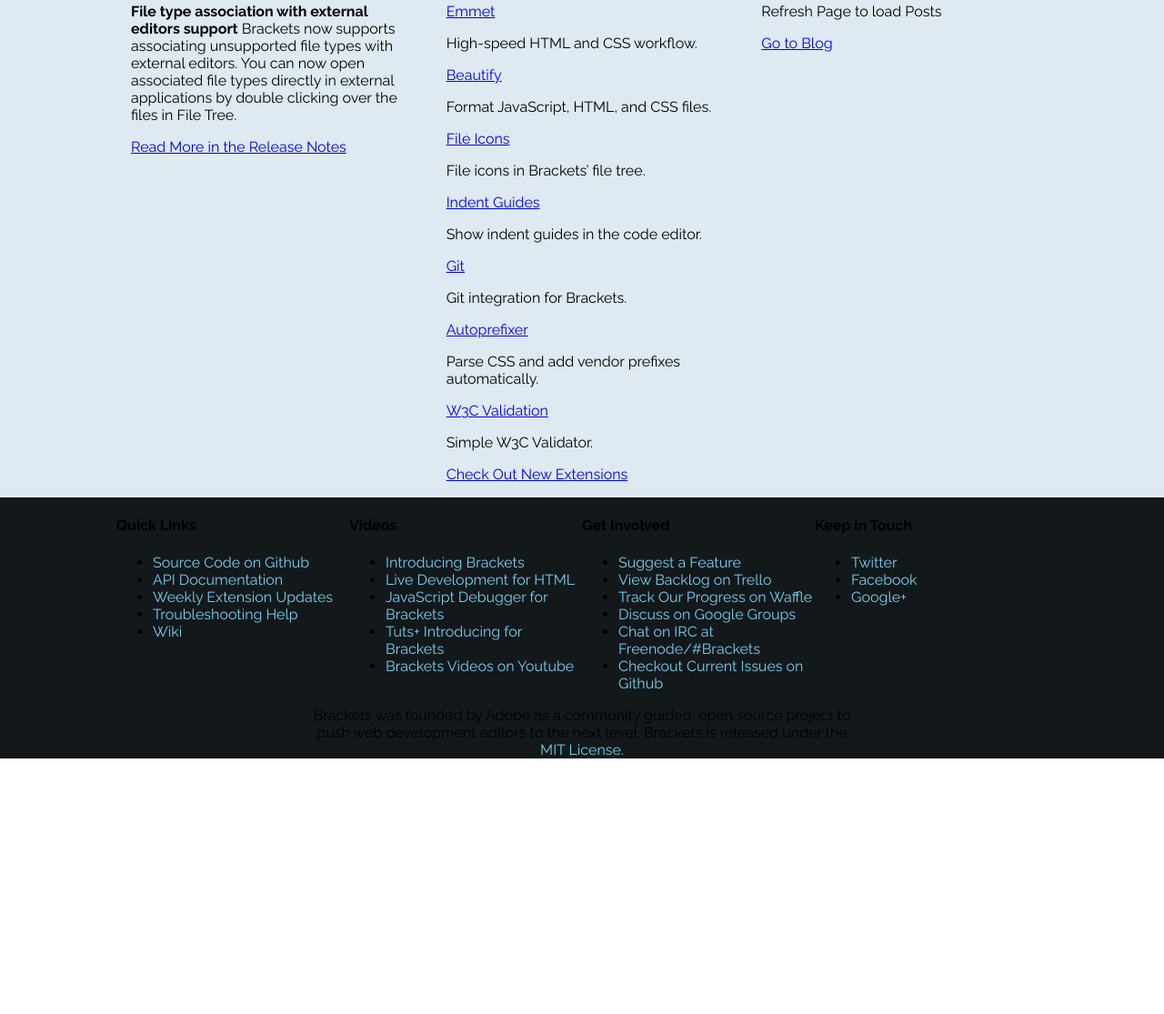
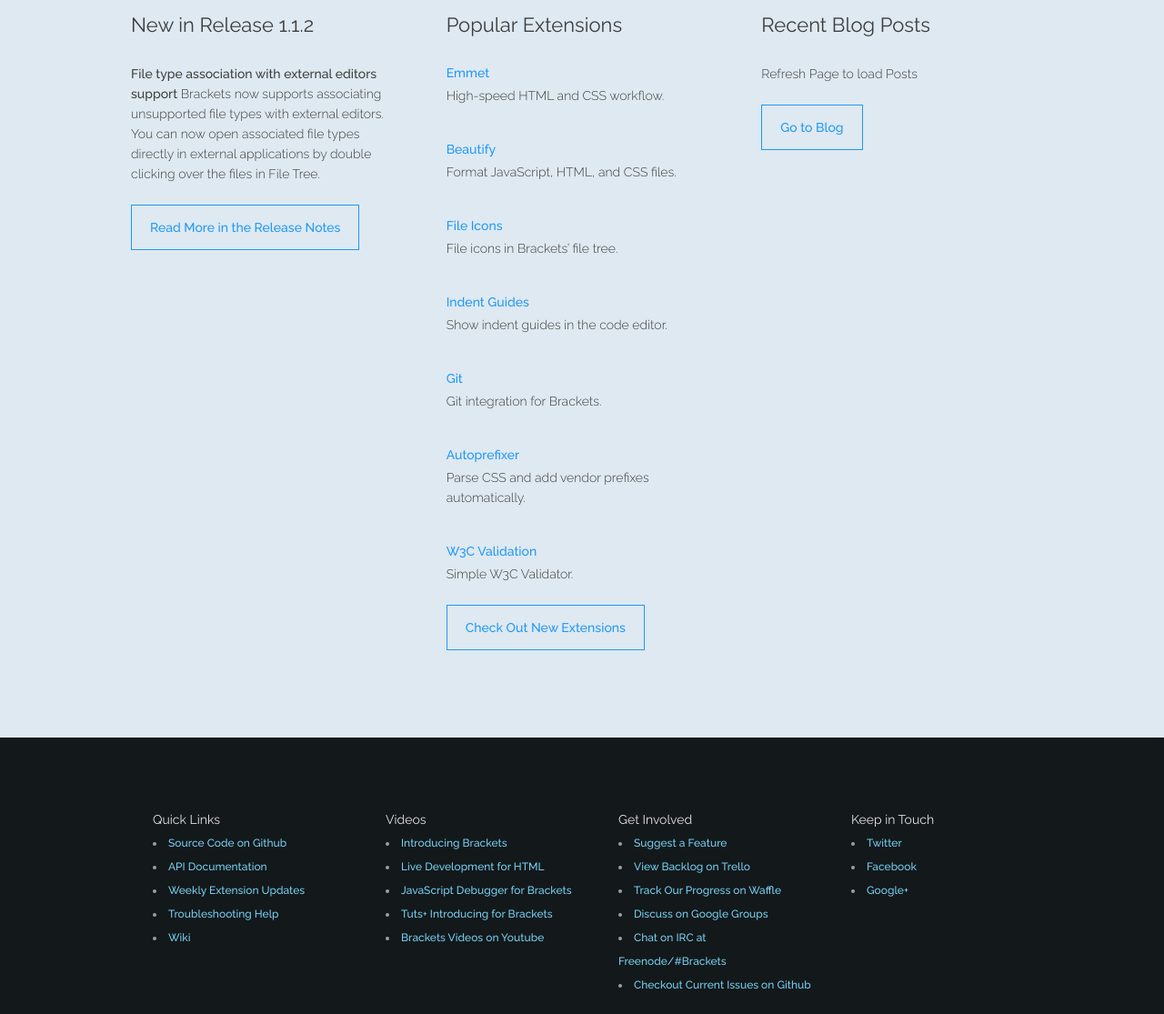
Before and after one commit to CarMrazomor/mrazomor, a plain HTML site: page index.html in a window 1280 px wide. Shown: the part 1629-2744 px from the top of the page at 91% size. Before the commit the page ends 2463 px from the top, so only its background shows below. Drawn offline with Linux system fonts and the light colour scheme.

Commit message:
index css

```diff
--- a/index.html
+++ b/index.html
@@ -9,7 +9,7 @@
     <meta name="description" content="">
     <meta name="keywords" content="">
 
-   <link rel="icon" href="img/icon.png">
+    <link rel="icon" href="img/icon.png">
 
     <link href="https://fonts.googleapis.com/css2?family=Raleway:ital,wght@0,100;0,200;0,300;0,400;0,500;0,700;0,800;0,900;1,100;1,200;1,300;1,400;1,500;1,600;1,700;1,800;1,900&display=swap" rel="stylesheet">
 
@@ -113,7 +113,7 @@
                     </h3>
                     <p><strong>File type association with external editors support</strong>
                         Brackets now supports associating unsupported file types with external editors. You can now open associated file types directly in external applications by double clicking over the files in File Tree.</p>
-                    <a href="#">Read More in the Release Notes</a>
+                    <a href="#" class="btn">Read More in the Release Notes</a>
                 </div>
 
                 <div class="box">
@@ -139,27 +139,28 @@
                     <a href="#">W3C Validation</a>
                     <p>Simple W3C Validator.</p>
 
-                    <a href="#">Check Out New Extensions</a>
+                    <a href="#" class="btn">Check Out New Extensions</a>
                 </div>
 
                 <div class="box">
                     <h3>Recent Blog Posts</h3>
                     <p>Refresh Page to load Posts</p>
-                    <a href="#">Go to Blog</a>
+                    <a href="#" class="btn">Go to Blog</a>
                 </div>
             </div>
 
         </div>
     </section>
 
-<!--------FOOTER----------->
+    <!--------FOOTER----------->
 
     <footer>
         <div class="container">
             <div class="footer-box">
                 <div class="box">
-                    <h4>Quick Links</h4>
+
                     <ul>
+                       <h4>Quick Links</h4>
                         <li><a href="#">Source Code on Github</a></li>
                         <li><a href="#">API Documentation</a></li>
                         <li><a href="#">Weekly Extension Updates</a></li>
@@ -169,8 +170,9 @@
                 </div>
 
                 <div class="box">
-                    <h4>Videos</h4>
+
                     <ul>
+                       <h4>Videos</h4>
                         <li><a href="#">Introducing Brackets</a></li>
                         <li><a href="#">Live Development for HTML</a></li>
                         <li><a href="#">JavaScript Debugger for Brackets</a></li>
@@ -180,8 +182,9 @@
                 </div>
 
                 <div class="box">
-                    <h4>Get Involved</h4>
+
                     <ul>
+                       <h4>Get Involved</h4>
                         <li><a href="#">Suggest a Feature</a></li>
                         <li><a href="#">View Backlog on Trello</a></li>
                         <li><a href="#">Track Our Progress on Waffle</a></li>
@@ -192,8 +195,9 @@
                 </div>
 
                 <div class="box">
-                    <h4>Keep in Touch</h4>
+
                     <ul>
+                       <h4>Keep in Touch</h4>
                         <li><a href="#">Twitter</a></li>
                         <li><a href="#">Facebook</a></li>
                         <li><a href="#">Google+</a></li>
--- a/style.css
+++ b/style.css
@@ -236,11 +236,56 @@ header p {
     display: grid;
     grid-template-columns: 1fr 1fr 1fr;
     grid-gap: 1rem;
+    margin-top: 3rem;
+    padding-bottom: 6rem;
 }
 
 .links-box .box {
     padding: 1rem;
 }
+
+.links-box .box h3 {
+    color: #3e3e3e;
+    font-size: 22px;
+    font-weight: 400;
+    padding-bottom: .5rem;
+}
+
+.links-box .box p {
+    color: #3e3e3e;
+    font-weight: 300;
+    font-size: 14px;
+    line-height: 22px;
+    padding-bottom: 1.5rem;
+    margin-top: 5px;
+}
+
+.links-box .box strong {
+    font-weight: 500;
+}
+
+.links-box .box a {
+    color: #2098f5;
+    text-decoration: none;
+    font-size: 14px;
+    font-weight: 500;
+}
+
+.links-box .box a:hover {
+    color: #158dea;
+}
+
+.links-box .box .btn {
+    border: 1px solid #2098f5;
+    padding: 16px 20px;
+    transition: all .2s;
+}
+
+.links-box .box .btn:hover {
+    color: #2098f5;
+    background-color: white;
+}
+
 
 /*****FOOTER****/
 
@@ -251,15 +296,35 @@ footer {
 .footer-box {
     display: grid;
     grid-template-columns: 1fr 1fr 1fr 1fr;
+    margin-top: 4rem;
 }
 
-.footer-box box {}
+.footer-box .box h4 {
+    color: #e3e3e3;
+    font-size: 14px;
+    margin-bottom: 5px;
+    font-weight: 400;
+}
 
-footer ul li {}
+footer ul {
+    color: #9f9f9f;
+    list-style: inside;
+}
+
+footer ul li {
+    font-size: 12px;
+    line-height: 26px;
+    font-weight: 500;
+}
 
 footer a {
     color: #76d2f1;
     text-decoration: none;
+    transition: all 0.2s;
+}
+
+footer a:hover {
+    color: white;
 }
 
 
@@ -270,9 +335,13 @@ footer p {
     margin: auto;
 }
 
-
-
-
+footer p {
+    padding-top: 5rem;
+    padding-bottom: 8rem;
+    color: gray;
+    font-size: 12px;
+    line-height: 24px;
+}
 
 /*******MEDIA QUERY*******/
 
@@ -371,12 +440,33 @@ footer p {
         margin-top: 1rem;
     }
 
-    .three-box .box{
+    .three-box .box {
         padding: 0;
     }
 
     /***LINKS******/
 
+    .links-box {
+        grid-template-columns: 1fr;
+        padding-bottom: 3rem;
+    }
+
+    .links-box .box {
+        padding: 0rem;
+        margin-bottom: 3rem;
+    }
+
 
     /*******FOOTER****/
+
+
+    .footer-box {
+        grid-template-columns: 1fr;
     }
+
+    footer p {
+        width: 100%;
+
+    }
+
+}
```
Lines whose indentation alone changed are shown as unchanged.
